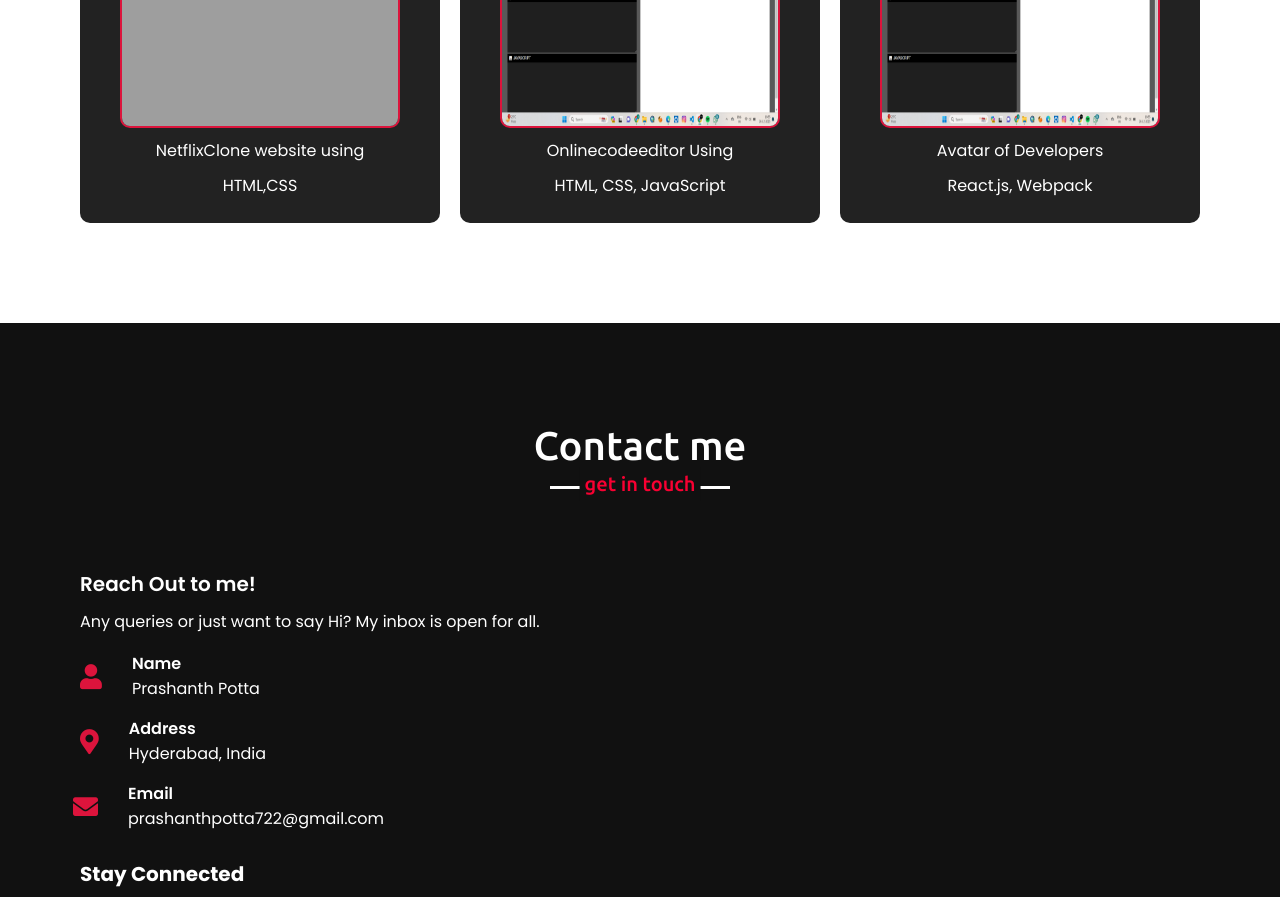
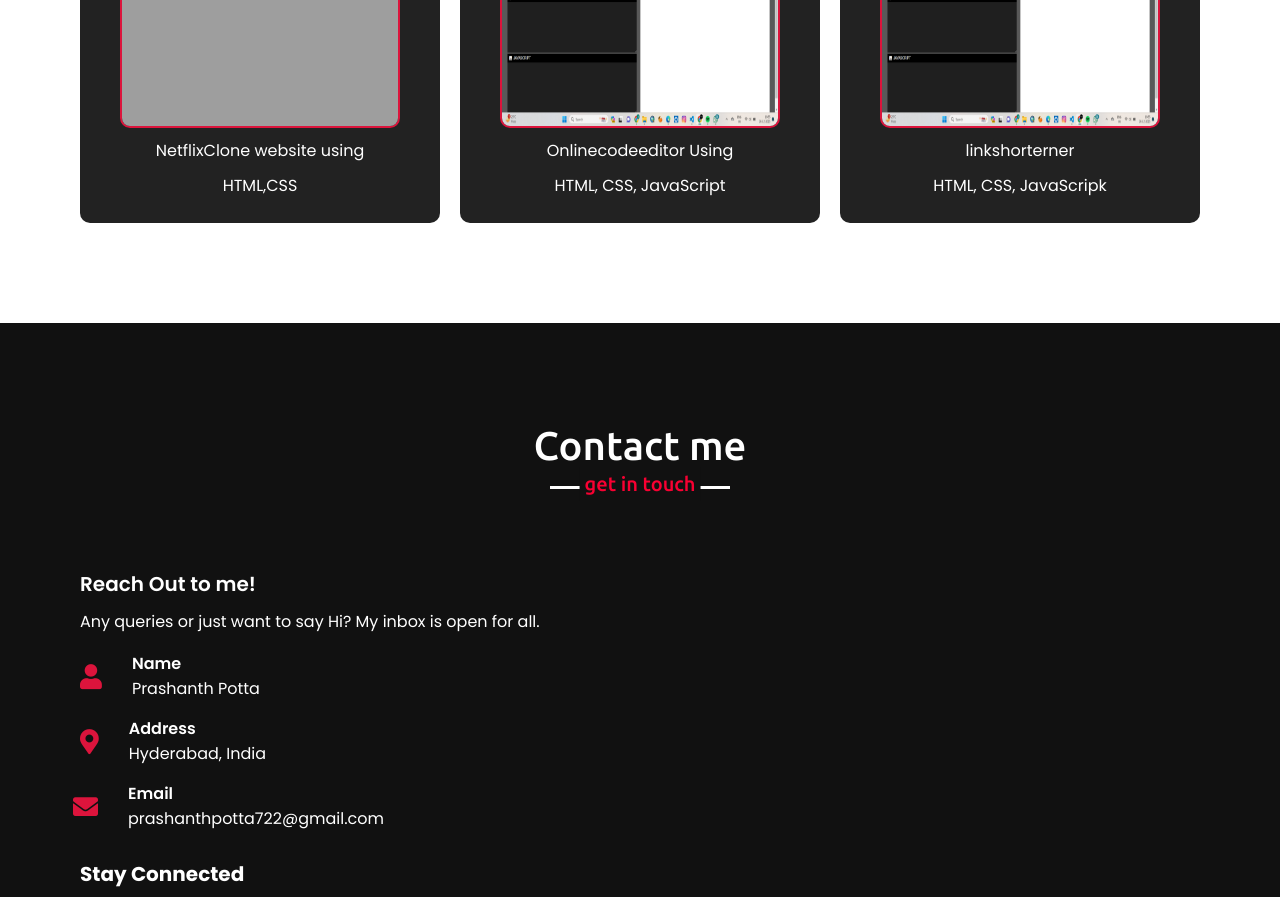
Before and after one commit to Pottaprashanth/portfolio, a plain HTML site: page index.html in a window 1280 px wide. Shown: the part 2640-3537 px from the top of the page. Drawn offline with nearby package versions, Linux system fonts and the light colour scheme; grey boxes are pictures that could not be loaded; files whose address does not match are found by name.

Commit message:
Update index.html

```diff
--- a/index.html
+++ b/index.html
@@ -177,8 +177,8 @@
                   <a href="" target="_blank">
                      <div class="box">
                         <img src="./imagess/onlinecodeeditor.png" alt="Avatar API">
-                        <p>Avatar of Developers</p>
-                        <p>React.js, Webpack</p>
+                        <p>linkshorterner</p>
+                        <p>HTML, CSS, JavaScripk</p>
                      </div>
                   </a>
                </div>
```
